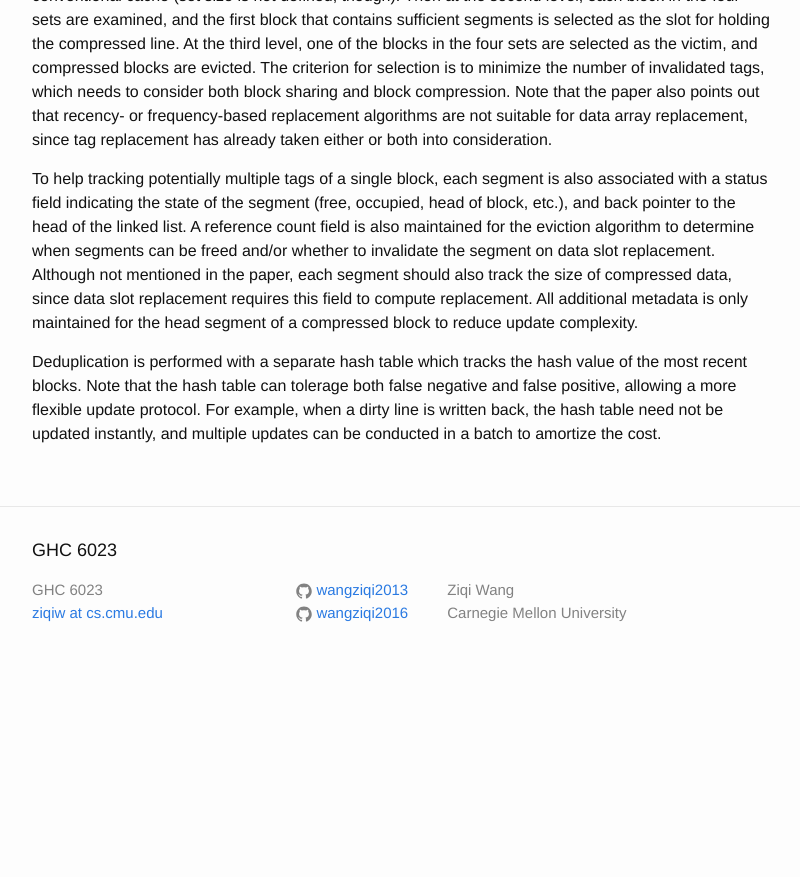
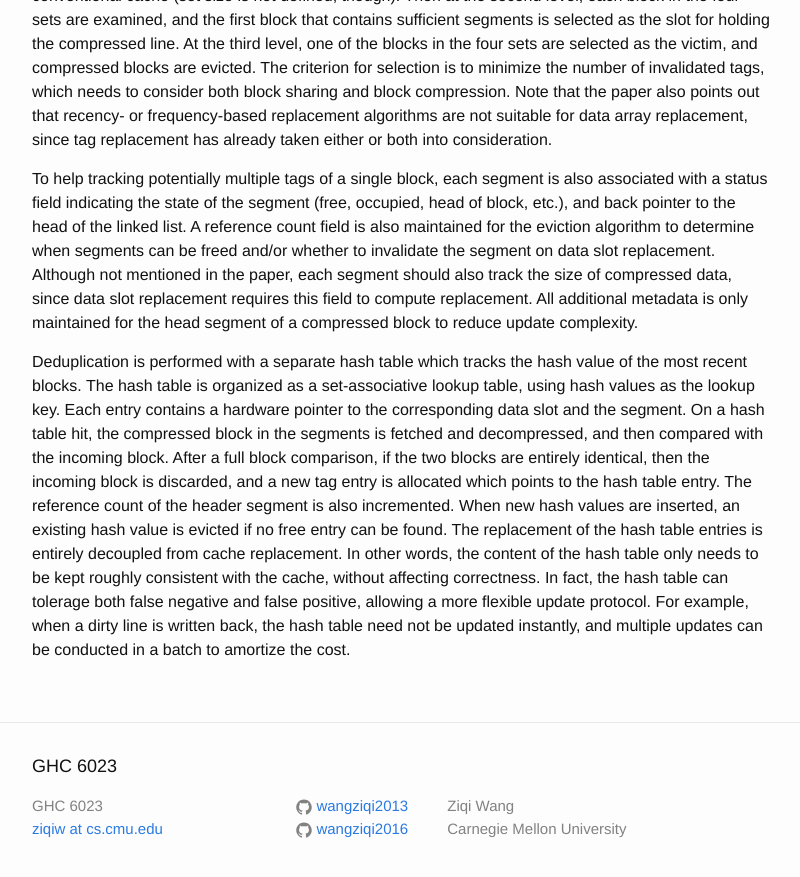
Before and after one commit to wangziqi2013/wangziqi2013.github.io, a Jekyll site: the page built from _posts/2020-07-22-2dcc.markdown, in a window 1280 px wide and 900 px high, scrolled down 1744 px. Shown: the top 877 px of the window, without its empty margins (238-1038 px from the left). Built offline with Jekyll 4.4.1, drawn with Linux system fonts in a browser that asks for light colours; before the commit the page ends 2428 px from its top, so only the background shows below that.

Commit message:
Adding ht repl

```diff
--- a/_posts/2020-07-22-2dcc.markdown
+++ b/_posts/2020-07-22-2dcc.markdown
@@ -78,7 +78,15 @@ Although not mentioned in the paper, each segment should also track the size of
 requires this field to compute replacement. All additional metadata is only maintained for the head segment of a compressed
 block to reduce update complexity.
 
-Deduplication is performed with a separate hash table which tracks the hash value of the most recent blocks. Note that
-the hash table can tolerage both false negative and false positive, allowing a more flexible update protocol. For example,
-when a dirty line is written back, the hash table need not be updated instantly, and multiple updates can be conducted
-in a batch to amortize the cost.
+Deduplication is performed with a separate hash table which tracks the hash value of the most recent blocks.
+The hash table is organized as a set-associative lookup table, using hash values as the lookup key. Each entry contains
+a hardware pointer to the corresponding data slot and the segment. On a hash table hit, the compressed block in the segments
+is fetched and decompressed, and then compared with the incoming block. After a full block comparison, if the two blocks
+are entirely identical, then the incoming block is discarded, and a new tag entry is allocated which points to the
+hash table entry. The reference count of the header segment is also incremented.
+When new hash values are inserted, an existing hash value is evicted if no free entry can be found. The replacement of
+the hash table entries is entirely decoupled from cache replacement. In other words, the content of the hash table
+only needs to be kept roughly consistent with the cache, without affecting correctness.
+In fact, the hash table can tolerage both false negative and false positive, allowing a more flexible update protocol.
+For example, when a dirty line is written back, the hash table need not be updated instantly, and multiple updates can
+be conducted in a batch to amortize the cost.
```
